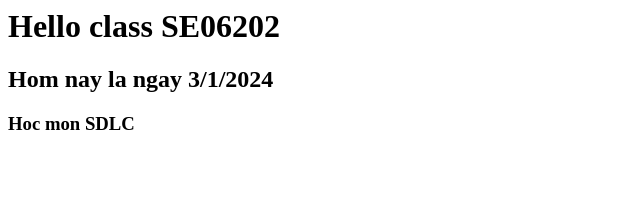
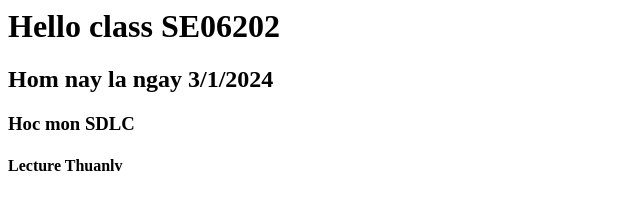
Before and after one commit to hungparkour04/SDLC, a plain HTML site: page index.html in a window 1280 px wide. Shown: the whole page, without its empty margins (0-640 px from the left). Drawn offline with Linux system fonts and the light colour scheme.

Commit message:
second time

```diff
--- a/index.html
+++ b/index.html
@@ -1,3 +1,4 @@
 <h1>Hello class SE06202</h1>
 <h2>Hom nay la ngay 3/1/2024</h2>
 <h3>Hoc mon SDLC</h3>
+<h4>Lecture Thuanlv</h4>
```
